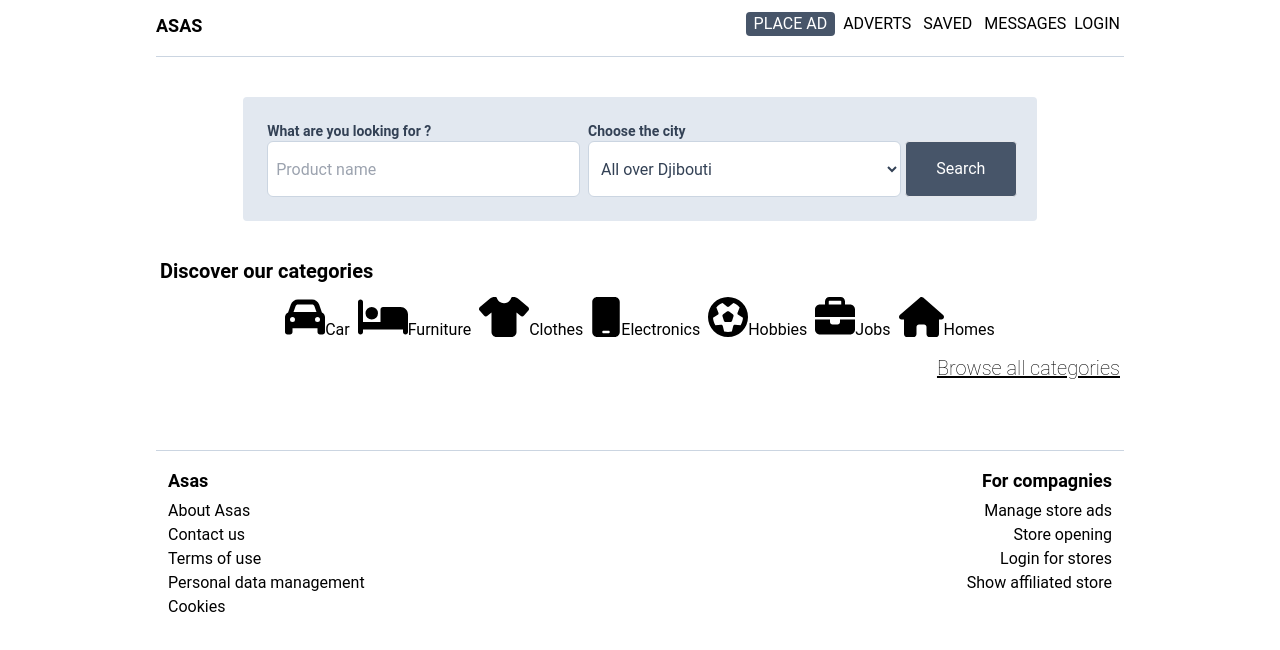
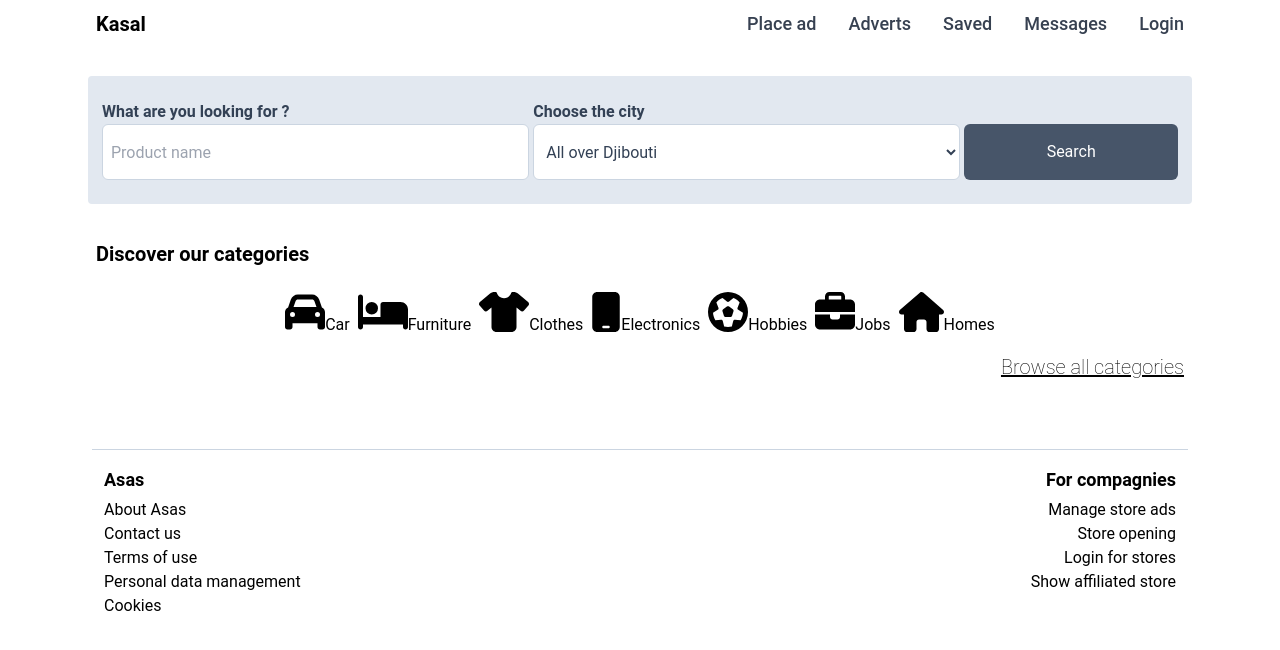
Before and after one commit to chakal05/asas, a Next.js app: page /products/productsList in a window 1280 px wide. Shown: the top 650 px of the page. Built offline with nearby package versions, Linux system fonts and the light colour scheme.

Commit message:
mobile first design

```diff
--- a/components/categories.tsx
+++ b/components/categories.tsx
@@ -55,11 +55,11 @@ const categories = [
 const Categories = () => {
 	return (
 		<div className='mx-2 p-2'>
-			<p className=' text-xl font-bold '> Discover our categories </p>
+			<p className=' text-xl mb-5 font-bold '> Discover our categories </p>
 				<ul className=' grid grid-cols-4  md:flex md:justify-center my-3'>
 					{categories.map((item) => {
 						return (
-							<li key={item.id} className='mx-1'>
+							<li key={item.id} className='m-1'>
 								{/**
 								 * When clicked on one of the categories item
 								 * it should trigger an api call
--- a/components/footer.tsx
+++ b/components/footer.tsx
@@ -3,7 +3,7 @@ const Footer = () => {
 	return (
 		<div className='p-3 mt-9 '>
 			<div className='w-full border-t border-slate-300'></div>
-			<div className='grid grid-cols-2'>
+			<div className='flex justify-between'>
 				<div className='py-3 pl-3 '>
 					<p className='font-bold text-lg my-1'> Asas </p>
 					<ul>
--- a/components/header.tsx
+++ b/components/header.tsx
@@ -1,37 +1,90 @@
 import * as React from 'react';
+import { useState } from 'react';
+import { FontAwesomeIcon } from '@fortawesome/react-fontawesome';
+
+import { faBars } from '@fortawesome/free-solid-svg-icons';
 import Link from 'next/link';
 
+const links = [
+	{
+		label: 'Place ad',
+		url: '/',
+	},
+	{
+		label: 'Adverts',
+		url: '/',
+	},
+	{
+		label: 'Saved',
+		url: '/',
+	},
+	{
+		label: 'Messages',
+		url: '/',
+	},
+	{
+		label: 'Login',
+		url: '/',
+	},
+];
+
 export default function Header() {
+	const [show, setShow] = useState(false);
+
+	const showNav = () => {
+		let list = document.getElementById('mobile-menu');
+
+		if (!show) {
+			list?.classList.remove('hidden');
+			setShow(true);
+		}
+
+		if (show) {
+			list?.classList.add('hidden');
+			setShow(false);
+		}
+	};
 	return (
-		<div className=' p-3  '>
-			<div className='flex'>
-				<div className=' flex-none w-20'>
+		<div>
+			<nav className=' border-gray-200 px-2 sm:px-4 py-2.5 rounded '>
+				<div className='flex flex-wrap justify-between items-center mx-auto'>
 					<Link href='/'>
-						<a className='text-lg font-bold'> ASAS </a>
+						<a className='flex items-center'>
+							<span className='self-center text-xl font-semibold whitespace-nowrap '>
+								Kasal
+							</span>
+						</a>
 					</Link>
+					<button
+						data-collapse-toggle='mobile-menu'
+						type='button'
+						className='inline-flex border-2 items-center p-2 ml-3  rounded-lg md:hidden hover:bg-gray-100 focus:outline-none focus:ring-2 focus:ring-gray-200 '
+						aria-controls='mobile-menu'
+						aria-expanded='false'
+						onClick={showNav}
+					>
+						<span className='sr-only'>Open main menu</span>
+						<FontAwesomeIcon icon={faBars} className='text-md' />
+					</button>
+					<div className='hidden w-full md:block md:w-auto' id='mobile-menu'>
+						<ul className='flex flex-col mt-4 md:flex-row md:space-x-8 md:mt-0 md:text-sm md:font-medium'>
+							{links.map((link, index) => {
+								return (
+									<li key={index}>
+										<Link href={link.url} aria-current='page'>
+											<a className='block py-2 pr-4 pl-3 text-lg text-gray-700 border-b border-gray-100 hover:bg-gray-50 md:hover:bg-transparent md:border-0 md:hover:text-blue-700 md:p-0 '>
+												{link.label}
+											</a>
+										</Link>
+									</li>
+								);
+							})}
+						</ul>
+					</div>
 				</div>
-
-				<div className='grow text-right'>
-					<button className='  bg-slate-600 px-2 mx-1 rounded invisible lg:visible text-white  '>
-						{' '}
-						PLACE AD{' '}
-					</button>
-
-					<Link href='/products/productsList/'>
-						<a className='mx-1 '>ADVERTS </a>
-					</Link>
-					<Link href='#'>
-						<a className='mx-1 '>SAVED </a>
-					</Link>
-					<Link href='#'>
-						<a className='mx-1 '>MESSAGES </a>
-					</Link>
-					<Link href='/login'>
-						<a className='mr-1 '>LOGIN </a>
-					</Link>
-				</div>
-			</div>
-			<div className='w-full border-b mt-4 border-slate-300'></div>
+			</nav>
 		</div>
 	);
 }
+
+//<div className='w-full border-b mt-4 border-slate-300'></div>
--- a/components/search.tsx
+++ b/components/search.tsx
@@ -11,14 +11,11 @@ export default function RecipeReviewCard() {
 
 	const handleProduct = (event: React.ChangeEvent<HTMLInputElement>) => {
 		setProduct(event.target.value);
-		console.log(product);
 	};
 
 	const handleCity = (event: React.FormEvent<HTMLSelectElement>) => {
 		const el = event.target as HTMLSelectElement;
 		setCity(el.value);
-
-		console.log(city);
 	};
 
 	const handleSubmit = (event: React.FormEvent) => {
@@ -42,13 +39,11 @@ export default function RecipeReviewCard() {
 	];
 
 	return (
-		<div className='bg-slate-200 w-4/5 mx-auto p-1 rounded '>
-
-			<div className='my-5 mx-3 '>
-				<div className='mb-3 '></div>
-				<form className='flex flex-row '>
-					<label className='block basis-2/4 mx-2'>
-						<span className='block text-sm font-bold text-slate-700'>
+		<div className='bg-slate-200  mx-2 p-3 rounded '>
+			<form className='md:flex  '>
+				<div className='my-3 md:basis-2/5 md:mx-0.5'>
+					<label className=' '>
+						<span className='block  font-bold  text-slate-700'>
 							What are you looking for ?{' '}
 						</span>
 						<input
@@ -58,8 +53,10 @@ export default function RecipeReviewCard() {
 							placeholder={'Product name'}
 						/>
 					</label>
-					<label className='block basis-2/4'>
-						<span className='block text-sm font-bold text-slate-700'>
+				</div>
+				<div className='my-3 md:basis-2/5 md:mx-0.5'>
+					<label className=''>
+						<span className='block font-bold text-slate-700'>
 							Choose the city{' '}
 						</span>
 						<select
@@ -74,17 +71,18 @@ export default function RecipeReviewCard() {
 							))}
 						</select>
 					</label>
-					<div className='mx-1 mt-5 '>
+				</div>
+
+				<div className='mt-9 md:basis-1/5 md:mx-0.5 '>
 					<button
 						type='submit'
 						onClick={handleSubmit}
-							className='border bg-slate-600 text-white rounded p-2 h-14  w-28'
+						className='bg-slate-600 text-white rounded-md p-4 w-full'
 					>
 						Search
 					</button>
 				</div>
 			</form>
 		</div>
-		</div>
 	);
 }
--- a/features/productsSlice.ts
+++ b/features/productsSlice.ts
@@ -13,28 +13,17 @@ const initialState: DataState = {
 // typically used to make async requests.
 
 export const getProductsAsync = createAsyncThunk('data/products', async () => {
-	const response = await fetch('api/mockData', {
-		method: 'GET',
-		headers: {
-			'Content-Type': 'application/json',
-		},
-	});
+	// const response = await fetch('api/mockData', {
+	// 	method: 'GET',
+	// 	headers: {
+	// 		'Content-Type': 'application/json',
+	// 	},
+	// });
 
-	// const { db } = await connectToDatabase();
-
-	//   const movies = await db
-	//     .collection("movies")
-	//     .find({})
-	//     .sort({ metacritic: -1 })
-	// 	    .limit(20)
-	// 	    .toArray();
-
-	// 	  res.json(movies);
-
-  const result = await response.json();
+//   const result = await response.json();
 	// The value we return becomes the `fulfilled` action payload
 
-	return result;
+	//return result;
 });
 
 export const productSlice = createSlice({
@@ -58,9 +47,9 @@ export const productSlice = createSlice({
 			//     .addCase(incrementAsync.pending, (state) => {
 			//       state.status = "loading";
 			//     })
-			.addCase(getProductsAsync.fulfilled, (state, { payload }) => {
-				state.products = [...payload];
-			});
+			// .addCase(getProductsAsync.fulfilled, (state, { payload }) => {
+			// 	state.products = [...payload];
+			// });
 	},
 });
 
--- a/interfaces/index.ts
+++ b/interfaces/index.ts
@@ -1,5 +1,5 @@
 export interface ProductType {
-	id: number;
+	//id: number;
 	title: string;
 	price: number;
 	description: string;
--- a/pages/index.tsx
+++ b/pages/index.tsx
@@ -5,11 +5,10 @@ import Search from '../components/search';
 import Categories from '../components/categories';
 import { useAppDispatch } from '../redux/hooks';
 import { getProductsAsync } from '../features/productsSlice';
-
 import clientPromise from '../lib/mongo';
 
 type User = {
-	_id:string;
+	_id: string;
 	name: string;
 	email: string;
 	password: string;
@@ -31,31 +30,25 @@ function Home({
 				<link rel='icon' href='/favicon.ico' />
 			</Head>
 
-			<div className=' mt-5'>
-				<div className=' hidden text-center  w-4/5 mx-auto  md:flex'>
-					<p className='text-6xl font-bold  p-5 md:self-center '>
+			<div className=''>
+				<div className='my-9 md:w-4/5 mx-auto'>
+					<p className='text-4xl xl:text-6xl font-bold text-center '>
 						{`Buy and sell on Djibouti's safest classified ads `}
 					</p>
-
-					<ul>
-						{users.map((item) => {
-							return <li key={item._id}> {item.name} </li>;
-						})}
-					</ul>
 				</div>
-				<div className='my-12'>
+				<div className=''>
 					<Search />
 				</div>
 			</div>
 
-			<div className='mt-12'>
+			<div className='my-12'>
 				<Categories />
 			</div>
 
 			<div className='my-9'>
 				<p className='font-bold text-4xl my-8 text-center'> Our Services </p>
 				<div className='md:flex flex-row '>
-					<div className='border-2 shadow-md mx-5 my-5 p-3 '>
+					<div className='border-2 shadow-md p-3 my-5 md:my-0  '>
 						<p className='font-bold text-xl'> Lorem Ipsum </p>
 						<p>
 							{' '}
@@ -65,7 +58,7 @@ function Home({
 							anim id est laborum.{' '}
 						</p>
 					</div>
-					<div className='border-2 shadow-md mx-5 my-5 p-3 '>
+					<div className='border-2 shadow-md  p-3 my-5 md:mx-3 md:my-0'>
 						<p className='font-bold text-xl'> Lorem Ipsum </p>
 						<p>
 							{' '}
@@ -75,7 +68,7 @@ function Home({
 							anim id est laborum.{' '}
 						</p>
 					</div>
-					<div className='border-2 shadow-md mx-5 my-5 p-3 '>
+					<div className='border-2 shadow-md p-3 my-5 md:my-0'>
 						<p className='font-bold text-xl'> Lorem Ipsum </p>
 						<p>
 							{' '}
@@ -91,15 +84,11 @@ function Home({
 	);
 }
 
-
 export const getServerSideProps = async (context) => {
 	const client = await clientPromise;
-
 	const db = client.db('asas');
-
-	let users :User[]  = await db.collection("users").find({}).toArray();
+	let users: User[] = await db.collection('users').find({}).toArray();
 	users = JSON.parse(JSON.stringify(users));
-
 
 	return {
 		props: { users },
--- a/tailwind.config.js
+++ b/tailwind.config.js
@@ -9,11 +9,12 @@ module.exports = {
 			container: {
 				center: true,
 				padding: {
+					DEFAULT: '1rem',
 					sm: '2rem',
-					md: '5rem',
-					lg: '7rem',
-					xl: '9rem',
-					'2xl': '17rem',
+					md: '3rem',
+					lg: '4rem',
+					xl: '5rem',
+					'2xl': '12rem',
 				},
 			},
 			fontFamily: {
@@ -25,7 +26,7 @@ module.exports = {
 			},
 			colors: {
 				primary: 'rgb(6, 6, 61)',
-				secondary:'#F07046'
+				secondary: '#F07046',
 			},
 		},
 	},
```
Also changed, not shown: pages/api/mockData.ts (+18 -36 lines). Lines whose indentation alone changed are shown as unchanged.
